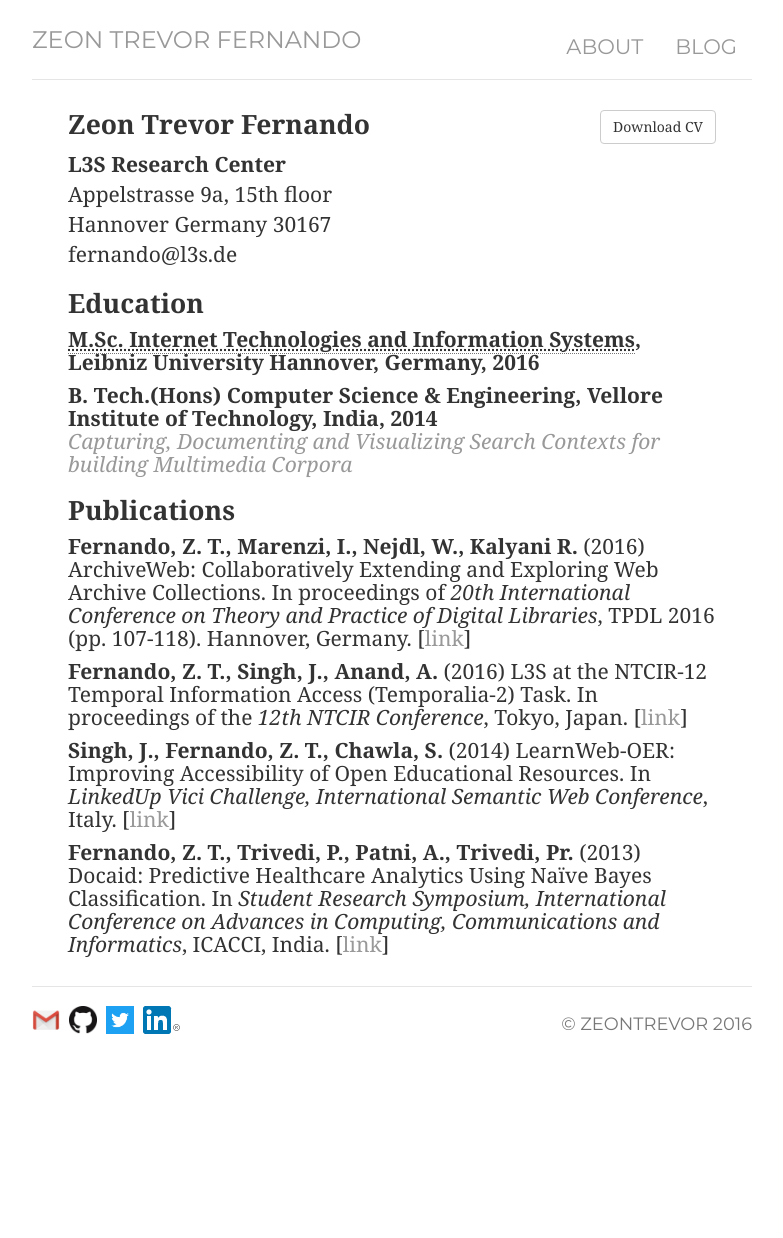
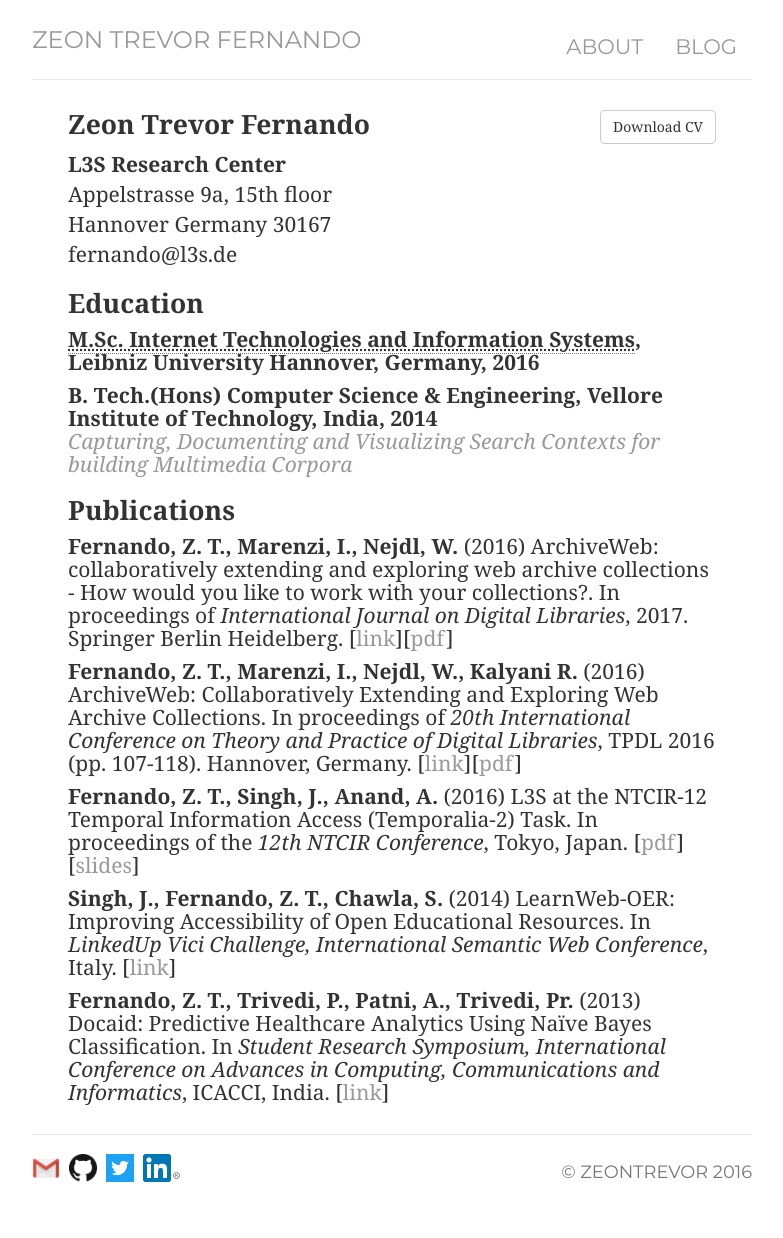
Before and after one commit to ZeonTrevor/zeontrevor.github.io, a Jekyll site: the page built from cv/index.html, in a window 1280 px wide. Shown: the whole page, without its empty margins (248-1031 px from the left). Built offline with Jekyll 4.4.1, drawn with Linux system fonts in a browser that asks for light colours; before the commit the page ends 1090 px from its top, so only the background shows below that.

Commit message:
Updated Publications in About

```diff
--- a/cv/index.html
+++ b/cv/index.html
@@ -23,10 +23,13 @@ title: CV of Zeon Trevor Fernando
 
 					<h2>Publications</h2>
 
-					<p><strong>Fernando, Z. T., Marenzi, I., Nejdl, W., Kalyani R.</strong> (2016) ArchiveWeb: Collaboratively Extending and Exploring Web Archive Collections. In proceedings of <em>20th International Conference on Theory and Practice of Digital Libraries</em>, TPDL 2016 (pp. 107-118). Hannover, Germany. [<a href="http://link.springer.com/chapter/10.1007%2F978-3-319-43997-6_9">link</a>]
+					<p><strong>Fernando, Z. T., Marenzi, I., Nejdl, W.</strong> (2016) ArchiveWeb: collaboratively extending and exploring web archive collections - How would you like to work with your collections?. In proceedings of <em>International Journal on Digital Libraries</em>, 2017. Springer Berlin Heidelberg. [<a href="http://link.springer.com/article/10.1007/s00799-016-0206-2">link</a>][<a href="https://arxiv.org/abs/1702.00436">pdf</a>]
 					</p>
 
-					<p><strong>Fernando, Z. T., Singh, J., Anand, A.</strong> (2016) L3S at the NTCIR-12 Temporal Information Access (Temporalia-2) Task. In proceedings of the <em>12th NTCIR Conference</em>, Tokyo, Japan. [<a href="http://research.nii.ac.jp/ntcir/workshop/OnlineProceedings12/NTCIR/toc_ntcir.html#Temporalia">link</a>]
+					<p><strong>Fernando, Z. T., Marenzi, I., Nejdl, W., Kalyani R.</strong> (2016) ArchiveWeb: Collaboratively Extending and Exploring Web Archive Collections. In proceedings of <em>20th International Conference on Theory and Practice of Digital Libraries</em>, TPDL 2016 (pp. 107-118). Hannover, Germany. [<a href="http://link.springer.com/chapter/10.1007%2F978-3-319-43997-6_9">link</a>][<a href="https://arxiv.org/abs/1702.00198">pdf</a>]
+					</p>
+
+					<p><strong>Fernando, Z. T., Singh, J., Anand, A.</strong> (2016) L3S at the NTCIR-12 Temporal Information Access (Temporalia-2) Task. In proceedings of the <em>12th NTCIR Conference</em>, Tokyo, Japan. [<a href="http://research.nii.ac.jp/ntcir/workshop/OnlineProceedings12/NTCIR/toc_ntcir.html#Temporalia">pdf</a>][<a href="http://research.nii.ac.jp/ntcir/workshop/OnlineProceedings12/pdf/ntcir/TEMPORALIA/03-NTCIR12-TEMPORALIA-FernandoZ_slides.pdf">slides</a>]
 					</p>
 
 					<p><strong>Singh, J., Fernando, Z. T., Chawla, S.</strong> (2014) LearnWeb-OER: Improving Accessibility of Open Educational Resources. In <em>LinkedUp Vici Challenge, International Semantic Web Conference</em>, Italy. [<a href="http://arxiv.org/abs/1509.02739">link</a>]
```
